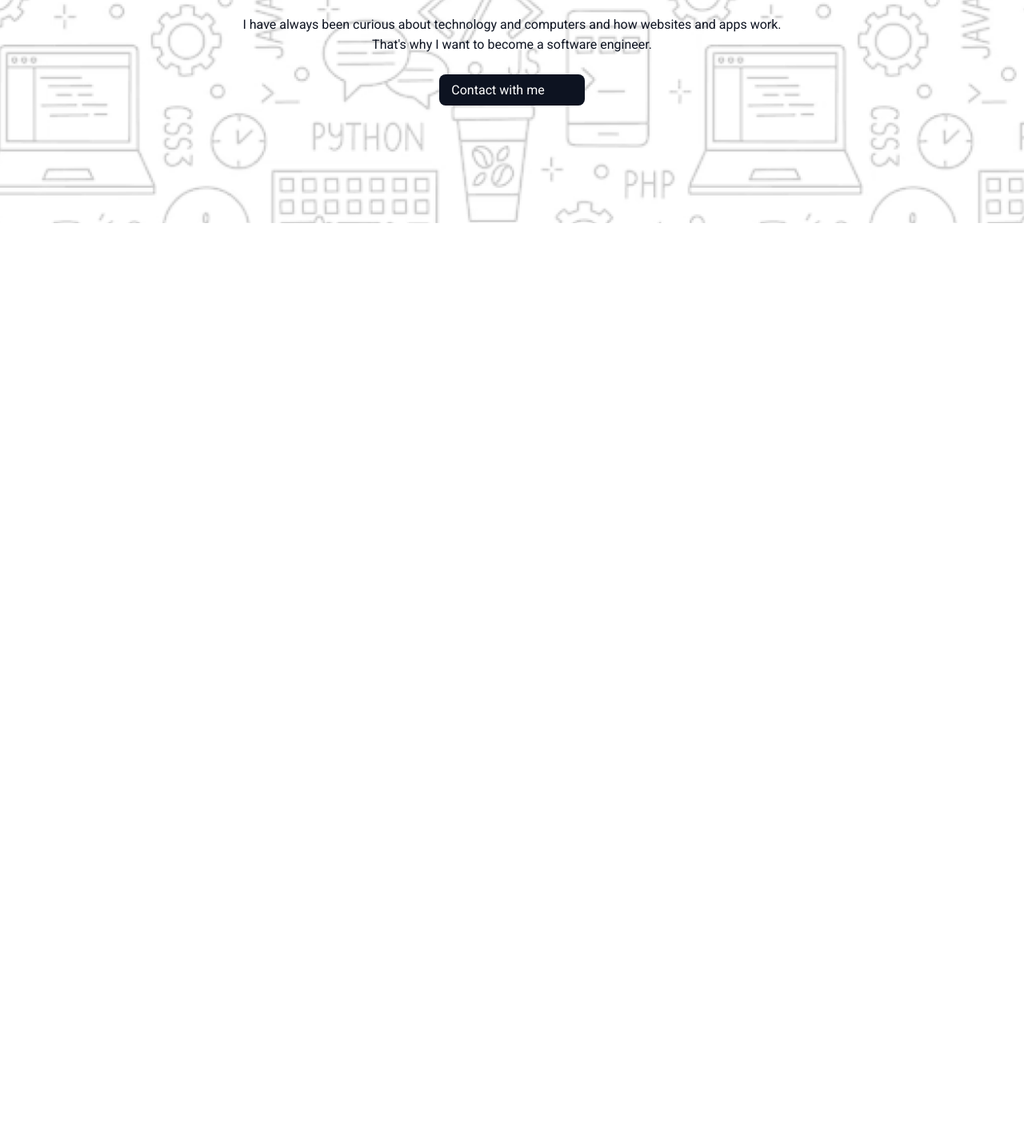
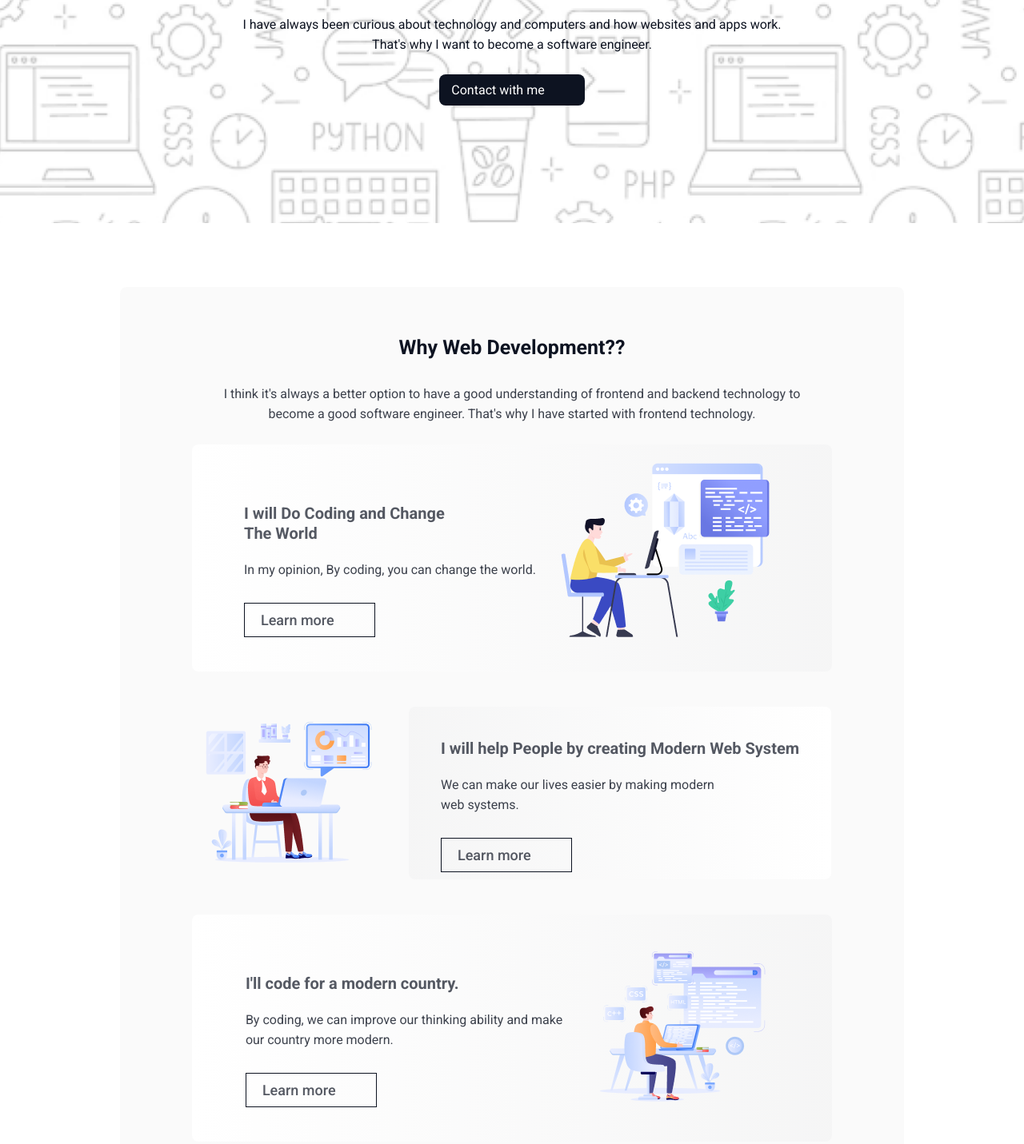
Before and after one commit to m-im-ha/B10A1-Challenge-Begins-main, a plain HTML site: page index.html in a window 1280 px wide. Shown: the part 521-1952 px from the top of the page at 80% size. Before the commit the page ends 800 px from the top, so only its background shows below. Drawn offline with Linux system fonts and the light colour scheme.

Commit message:
edit web-development section

```diff
--- a/index.html
+++ b/index.html
@@ -10,16 +10,70 @@
     <header class="header_container">
       <div class="header_content">
         <img src="./assets/Group.png" alt="" />
-        <h1>"In the near future, I hope to become <br> a software engineer."</h1>
+        <h1>
+          "In the near future, I hope to become <br />
+          a software engineer."
+        </h1>
         <p>
-            I have always been curious about technology and computers and how websites and apps work. <br> That's why I want to become a software engineer.
+          I have always been curious about technology and computers and how
+          websites and apps work. <br />
+          That's why I want to become a software engineer.
         </p>
         <div class="btn">
           <a href="#contact"> Contact with me </a>
         </div>
       </div>
     </header>
-    <main></main>
+    <main class="main_part">
+      <!-- web-development section -->
+      <section class="web_development">
+        <div class="web_development_container">
+          <div class="web_development_content">
+
+            <h2>Why Web Development??</h2>
+            <p>
+              I think it's always a better option to have a good understanding of frontend and backend technology to <br> become a good software engineer. That's why I have started with frontend technology.
+            </p>
+          </div>
+          <div class="web_top_conatainer">
+            <div class="top_left_content">
+              <h3>I will Do Coding and Change <br> The World</h3>
+              <p>In my opinion, By coding, you can change the world.</p>
+              <div class="btn_two">
+                <a href="https://www.freecodecamp.org/" target="_blank">Learn more</a>
+              </div>
+            </div>
+            <div class="top_right_content">
+              <img src="./assets/Layer_1.png" alt="">
+            </div>
+          </div>
+          <div class="web_middle_conatainer">
+            <div class="middle_left_content">
+              <img src="./assets/Group 3.png" alt="">
+            </div>
+            <div class="middle_right_content">
+              <h3>I will help People by creating Modern Web System</h3>
+              <p>We can make our lives easier by making modern <br> web systems.</p>
+              <div class="btn_two">
+                <a href="https://css-tricks.com/" target="_blank">Learn more</a>
+              </div>
+            </div>
+          </div>
+          <div class="web_bottom_conatainer">
+            <div class="bottom_left_content">
+              <h3>I'll code for a modern country.</h3>
+              <p>By coding, we can improve our thinking ability and make <br> our country more modern.</p>
+              <div class="btn_two">
+                <a href="https://www.w3schools.com/js/" target="_blank">Learn more</a>
+              </div>
+            </div>
+            <div class="bottom_right_content">
+              <img src="./assets/Group 4.png" alt="">
+            </div>
+          </div>
+        </div>
+      </section>
+    </main>
     <footer></footer>
   </body>
 </html>
--- a/styles.css
+++ b/styles.css
@@ -1,4 +1,4 @@
-@import url('https://fonts.googleapis.com/css2?family=Roboto:ital,wght@0,100;0,300;0,400;0,500;0,700;0,900;1,100;1,300;1,400;1,500;1,700;1,900&display=swap');
+@import url("https://fonts.googleapis.com/css2?family=Roboto:ital,wght@0,100;0,300;0,400;0,500;0,700;0,900;1,100;1,300;1,400;1,500;1,700;1,900&display=swap");
 
 html {
   box-sizing: border-box;
@@ -10,14 +10,14 @@ html {
   box-sizing: inherit;
 }
 
-body{
+body {
   font-family: "Roboto", sans-serif;
   margin: 0;
   padding: 0;
-    color: #0D1321;
+  color: #0d1321;
 }
 
-.header_container{
+.header_container {
   background-image: url("./assets/Hero-bg.png");
   background-position: center;
   background-repeat: no-repeat;
@@ -25,7 +25,7 @@ body{
   height: 100vh;
 }
 
-.header_content{
+.header_content {
   display: flex;
   flex-direction: column;
   align-items: center;
@@ -34,12 +34,12 @@ body{
   /* padding: 50px 100px; */
 }
 
-.header_content h1{
+.header_content h1 {
   text-align: center;
   font-size: 40px;
 }
 
-.header_content p{
+.header_content p {
   text-align: center;
   color: rgb(13, 19, 33);
   line-height: 25px;
@@ -47,7 +47,7 @@ body{
   margin-bottom: 25px;
 }
 
-.header_content .btn{
+.header_content .btn {
   margin-top: 10px;
 }
 
@@ -58,3 +58,98 @@ body{
   padding: 10px 50px 10px 15px;
   border-radius: 8px;
 }
+
+/* main */
+.main_part {
+  background-color: rgba(13, 19, 33, 0.02);
+  margin: 80px 150px;
+  border-radius: 8px;
+}
+
+/* web-development section */
+
+.web_development_container {
+  display: flex;
+  flex-direction: column;
+  justify-content: center;
+  align-items: center;
+}
+
+.web_development_content {
+  text-align: center;
+}
+.web_development_content h2 {
+  font-size: 25px;
+  padding-top: 40px;
+}
+.web_development_content p {
+  color: rgba(13, 19, 33, 0.8);
+  padding: 10px 50px;
+  line-height: 25px;
+}
+
+.web_top_conatainer,
+.web_middle_conatainer,
+.web_bottom_conatainer {
+  width: 800px;
+  display: flex;
+  justify-content: center;
+  align-items: center;
+  gap: 30px;
+}
+
+.web_middle_conatainer {
+  margin: 30px 0;
+}
+
+.web_bottom_conatainer {
+  margin-bottom: 50px;
+}
+
+.web_top_conatainer,
+.middle_right_content,
+.web_bottom_conatainer {
+  background: linear-gradient(
+    to right,
+    rgba(255, 255, 255, 1),
+    rgba(13, 19, 33, 0.02)
+  );
+  padding: 20px 40px;
+  border-radius: 8px;
+}
+
+.middle_right_content {
+  background: linear-gradient(
+    to right,
+    rgba(13, 19, 33, 0.02),
+    rgba(255, 255, 255, 1)
+  );
+}
+
+.top_left_content h3,
+.middle_right_content h3,
+.bottom_left_content h3 {
+  font-size: 20px;
+  line-height: 25px;
+  color: rgba(13, 19, 33, 0.7);
+}
+
+.top_left_content p,
+.middle_right_content p,
+.bottom_left_content p {
+  line-height: 25px;
+  color: rgba(13, 19, 33, 0.8);
+}
+
+.btn_two {
+  margin-top: 40px;
+}
+
+.btn_two a {
+  text-decoration: none;
+  color: rgba(13, 19, 33, 0.7);
+  font-size: 18px;
+  font-weight: 500;
+  border: 1px solid rgb(13, 19, 33);
+  padding: 10px 50px 10px 20px;
+}
```
Lines whose indentation alone changed are shown as unchanged.
